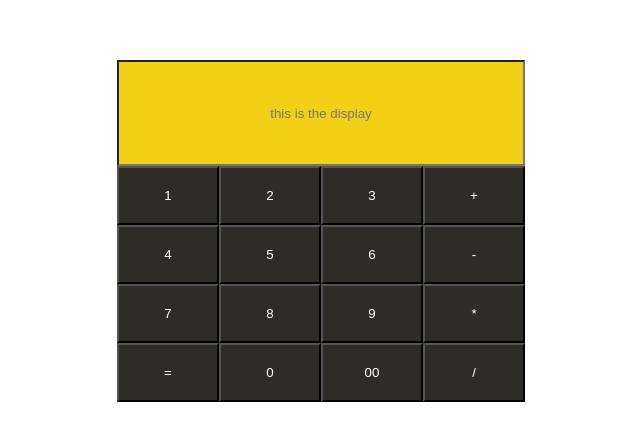
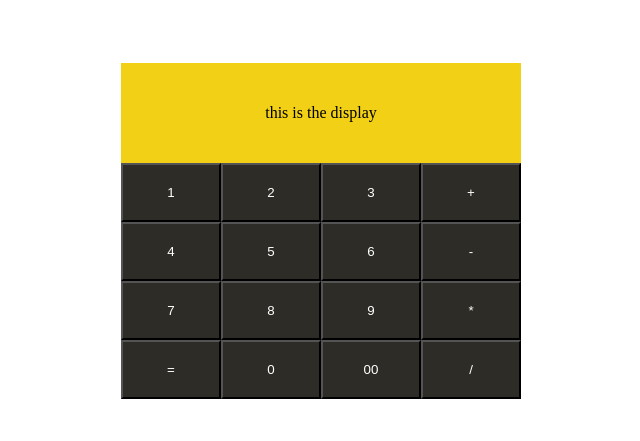
Before and after one commit to sanatan223/webCalculator, a plain HTML site: page index.html in a window 1280 px wide. Shown: the part 169-610 px from the top of the page, without its empty margins (319-959 px from the left). Drawn offline with Linux system fonts and the light colour scheme.

Commit message:
made the display to use a div element rather than a input element

```diff
--- a/scripts.js
+++ b/scripts.js
@@ -1,5 +1,5 @@
 const htmlMainBody = document.querySelector('.main-body-js');
-let display = `<input class="display js-display" placeholder="this is the display" type="text">`;
+let display = `<div class="display js-display">this is the display</div>`;
 let result = "";
 
 let buttons;
--- a/styles.css
+++ b/styles.css
@@ -11,6 +11,9 @@ body{
 }
 
 .display{
+    display: flex;
+    align-items: center;
+    justify-content: center;
     width: 400px;
     background-color: rgb(241, 208, 21);
     height: 100px;
```
Also changed, not shown: index.html (line endings or trailing spaces).
